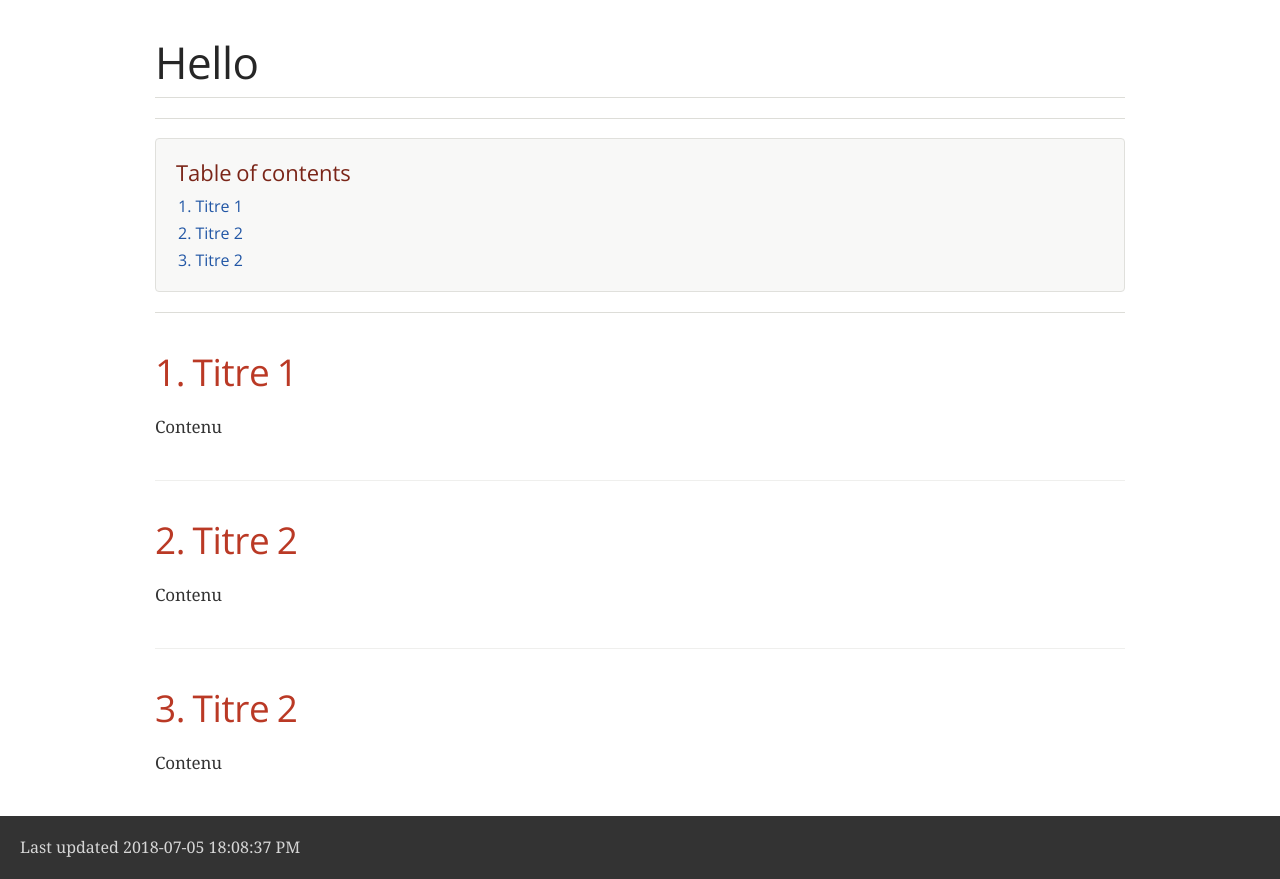
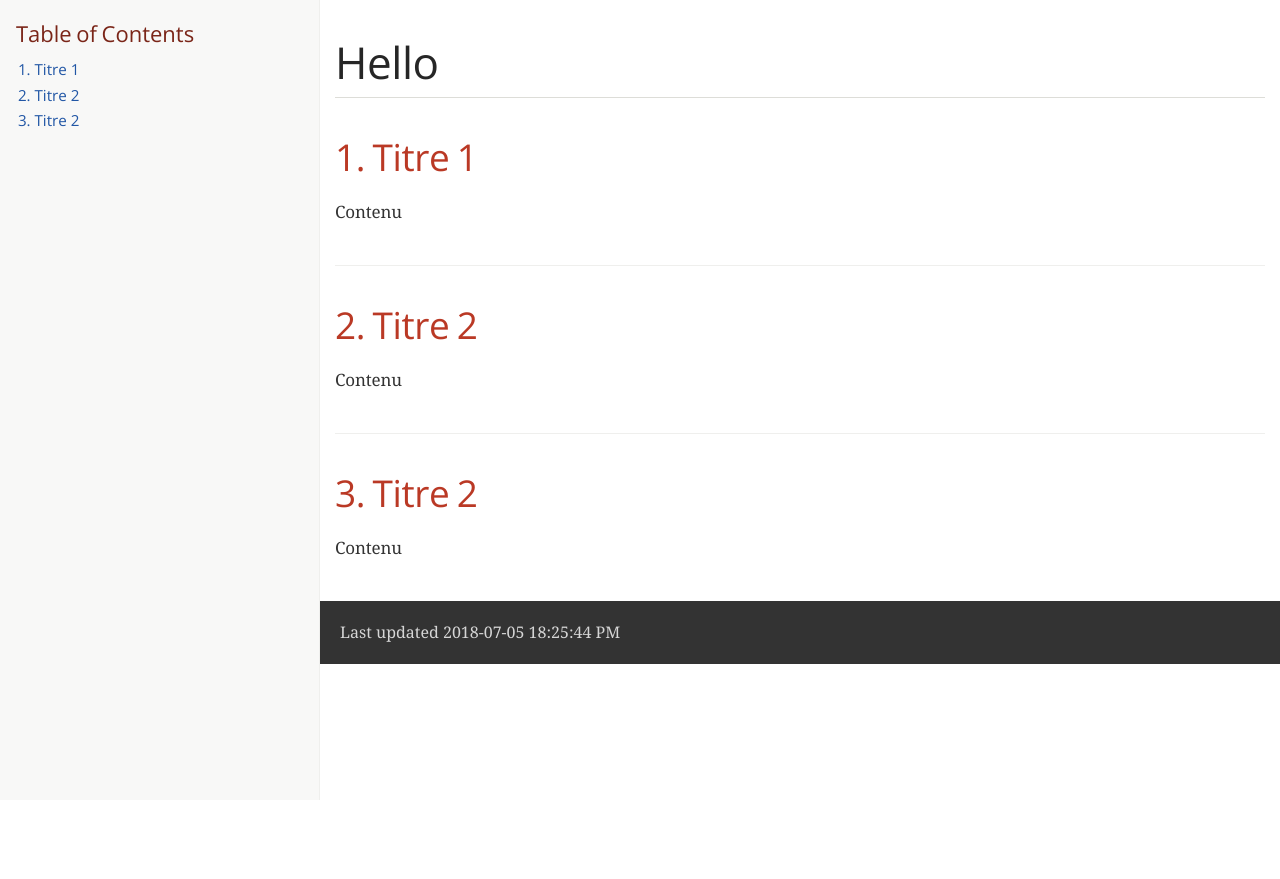
Before and after one commit to jprivet-dev/memento, a plain HTML site: page docs/index.html in a window 1280 px wide. After the commit the page ends 800 px from the top, so only its background shows below. Drawn offline with nearby package versions, Linux system fonts and the light colour scheme; a web font is replaced by a local one.

Commit message:
archi(index.adoc): adjust structure

```diff
--- a/docs/index.html
+++ b/docs/index.html
@@ -418,23 +418,22 @@ body.book #toc,body.book #preamble,body.book h1.sect0,body.book .sect1>h2{page-b
 </style>
 <link rel="stylesheet" href="https://cdnjs.cloudflare.com/ajax/libs/font-awesome/4.6.3/css/font-awesome.min.css">
 </head>
-<body class="article">
+<body class="article toc2 toc-left">
 <div id="header">
 <h1>Hello</h1>
-</div>
-<div id="content">
-<div id="preamble">
-<div class="sectionbody">
-<hr>
-<div id="toc" class="toc">
-<div id="toctitle" class="title">Table of contents</div>
+<div id="toc" class="toc2">
+<div id="toctitle">Table of Contents</div>
 <ul class="sectlevel1">
 <li><a href="#truetitre-1">1. Titre 1</a></li>
 <li><a href="#truetitre-2">2. Titre 2</a></li>
 <li><a href="#truetitre-2-2">3. Titre 2</a></li>
 </ul>
 </div>
-<hr>
+</div>
+<div id="content">
+<div id="preamble">
+<div class="sectionbody">
+<!-- toc disabled -->
 </div>
 </div>
 <div class="sect1">
@@ -464,7 +463,7 @@ body.book #toc,body.book #preamble,body.book h1.sect0,body.book .sect1>h2{page-b
 </div>
 <div id="footer">
 <div id="footer-text">
-Last updated 2018-07-05 18:08:37 PM
+Last updated 2018-07-05 18:25:44 PM
 </div>
 </div>
 <link rel="stylesheet" href="https://cdnjs.cloudflare.com/ajax/libs/highlight.js/8.9.1/styles/github.min.css">
```
Also changed, not shown: 5 other files.
